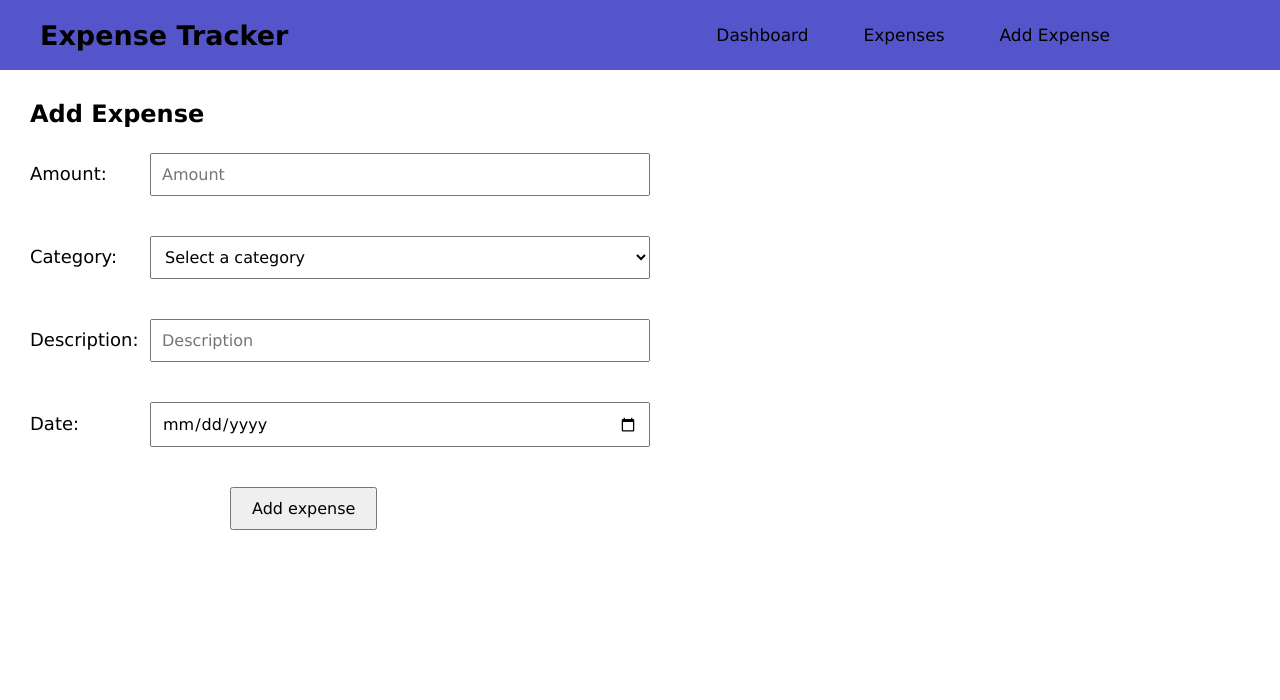
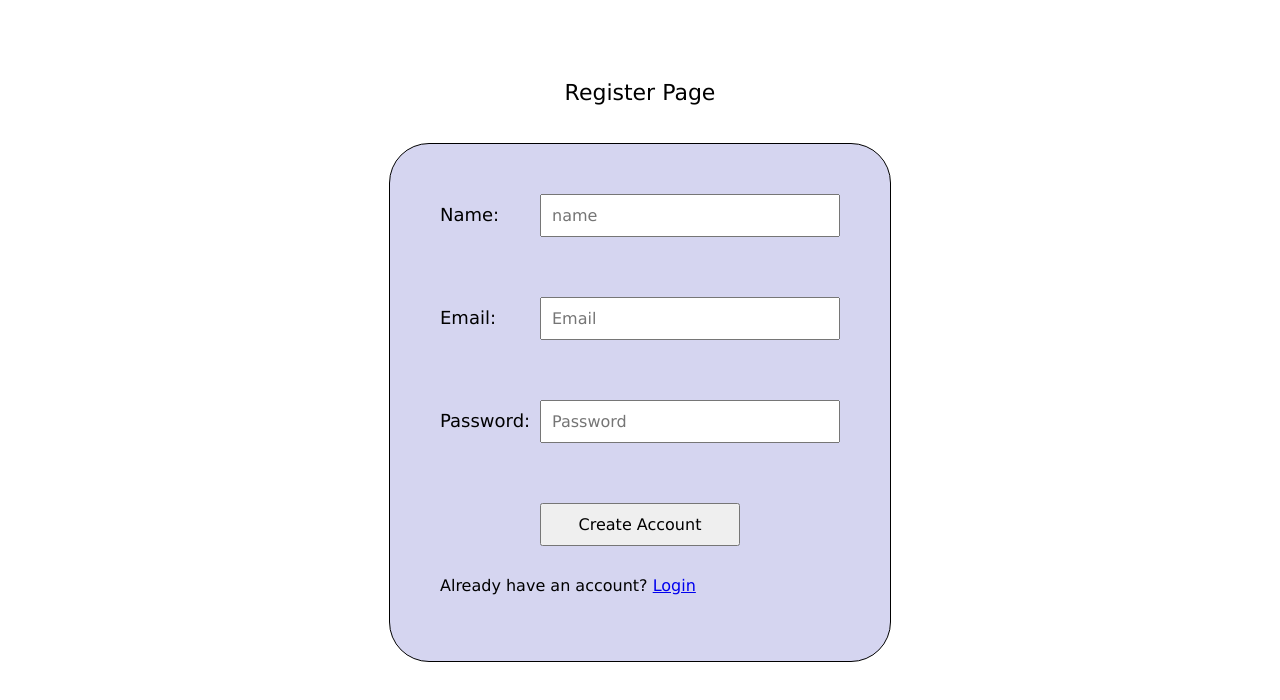
Before and after one commit to Madhurashastry14/ExpenseTracker, a React app in the folder frontend/: page /register in a window 1280 px wide. Shown: the top 700 px of the page. Built offline with nearby package versions, Linux system fonts and the light colour scheme; the HTML template or start-up script is replaced by a standard one.

Commit message:
feat: add login and register page

```diff
--- a/frontend/package.json
+++ b/frontend/package.json
@@ -11,7 +11,8 @@
   },
   "dependencies": {
     "react": "^19.2.8",
-    "react-dom": "^19.2.8"
+    "react-dom": "^19.2.8",
+    "react-router-dom": "^7.18.4"
   },
   "devDependencies": {
     "@eslint/js": "^10.0.1",
--- a/frontend/src/App.css
+++ b/frontend/src/App.css
@@ -6,6 +6,8 @@ body {
 .app {
   min-height: 100vh;
 }
+
+/* Navbar */
 
 .navbar {
   display: flex;
@@ -35,6 +37,8 @@ body {
   color: black;
 }
 
+/* Add expense */
+
 .expense-form {
   width: 700px;
   margin: 30px;
@@ -63,3 +67,111 @@ body {
   margin-left: 200px;
   padding: 10px 20px;
 }
+
+/* Login */
+
+.login-container {
+  display: flex;
+  flex-direction: column;
+  align-items: center;
+  justify-content: center;
+  gap: 20px;
+}
+
+.login-container h2 {
+  margin-top: 80px;
+  font-size: 22px;
+  font-weight: 400;
+}
+
+.login-card {
+  padding: 50px;
+  border: 1px solid black;
+  border-radius: 40px;
+  background-color: #d5d5f0;
+  margin: auto;
+}
+
+.login-form {
+  display: flex;
+  flex-direction: column;
+  gap: 20px;
+  justify-content: center;
+  align-items: center;
+}
+
+.login-form label {
+  display: inline-block;
+  width: 100px;
+  font-size: 18px;
+}
+.login-form input {
+  width: 300px;
+  padding: 10px;
+  box-sizing: border-box;
+  margin-bottom: 40px;
+}
+
+.login-form button {
+  padding: 10px;
+  width: 200px;
+  cursor: pointer;
+}
+
+.login-card p {
+  margin-top: 30px;
+}
+
+/* Register */
+
+.register-container {
+  display: flex;
+  flex-direction: column;
+  align-items: center;
+  justify-content: center;
+  gap: 20px;
+}
+
+.register-container h2 {
+  margin-top: 80px;
+  font-size: 22px;
+  font-weight: 400;
+}
+
+.register-card {
+  padding: 50px;
+  border: 1px solid black;
+  border-radius: 40px;
+  background-color: #d5d5f0;
+  margin: auto;
+}
+
+.register-form {
+  display: flex;
+  flex-direction: column;
+  gap: 20px;
+  justify-content: center;
+  align-items: center;
+}
+
+.register-form label {
+  display: inline-block;
+  width: 100px;
+  font-size: 18px;
+}
+.register-form input {
+  width: 300px;
+  padding: 10px;
+  box-sizing: border-box;
+  margin-bottom: 40px;
+}
+
+.register-form button {
+  padding: 10px;
+  width: 200px;
+  cursor: pointer;
+}
+
+.register-card p {
+  margin-top: 30px;
+}
--- a/frontend/src/App.jsx
+++ b/frontend/src/App.jsx
@@ -1,14 +1,21 @@
+import { BrowserRouter, Routes, Route } from "react-router-dom";
+
 import Navbar from "./components/navbar";
 import ExpenseForm from "./components/expenseform";
 import ExpenseList from "./components/expenselist";
+import Login from "./pages/login";
+import Register from "./pages/register";
+import Dashboard from "./pages/dashboard";
 import "./App.css";
 function App() {
   return (
-    <div>
-      <Navbar />
-      <ExpenseForm />
-      <ExpenseList />
-    </div>
+    <BrowserRouter>
+      <Routes>
+        <Route path="/login" element={<Login />} />
+        <Route path="/register" element={<Register />} />
+        <Route path="/dashboard" element={<Dashboard />} />
+      </Routes>
+    </BrowserRouter>
   );
 }
 export default App;
--- /dev/null
+++ b/frontend/src/pages/dashboard.jsx
@@ -0,0 +1,2 @@
+function Dashboard() {}
+export default Dashboard;
--- /dev/null
+++ b/frontend/src/pages/login.jsx
@@ -0,0 +1,31 @@
+import { Link } from "react-router-dom";
+function Login() {
+  return (
+    <div className="login-container">
+      <h2>Login Page</h2>
+
+      <div className="login-card">
+        <form className="login-form">
+          <div>
+            <label>Email:</label>
+            <input type="email" placeholder="Email" />
+          </div>
+
+          <div>
+            <label>Password:</label>
+            <input type="password" placeholder="Password" />
+          </div>
+
+          <button type="submit">Login</button>
+        </form>
+        <div>
+          <p>
+            Don't have an account? <Link to="/register"> Register</Link>
+          </p>
+        </div>
+      </div>
+    </div>
+  );
+}
+
+export default Login;
--- /dev/null
+++ b/frontend/src/pages/register.jsx
@@ -0,0 +1,36 @@
+import { Link } from "react-router-dom";
+function Register() {
+  return (
+    <div className="register-container">
+      <h2>Register Page</h2>
+
+      <div className="register-card">
+        <form className="register-form">
+          <div>
+            <label>Name:</label>
+            <input type="name" placeholder="name" />
+          </div>
+
+          <div>
+            <label>Email:</label>
+            <input type="email" placeholder="Email" />
+          </div>
+
+          <div>
+            <label>Password:</label>
+            <input type="password" placeholder="Password" />
+          </div>
+
+          <button type="submit">Create Account</button>
+        </form>
+        <div>
+          <p>
+            Already have an account? <Link to="/login"> Login</Link>
+          </p>
+        </div>
+      </div>
+    </div>
+  );
+}
+
+export default Register;
```
Also changed, not shown: 1 other file (tests, documents, lock files or other folders).
